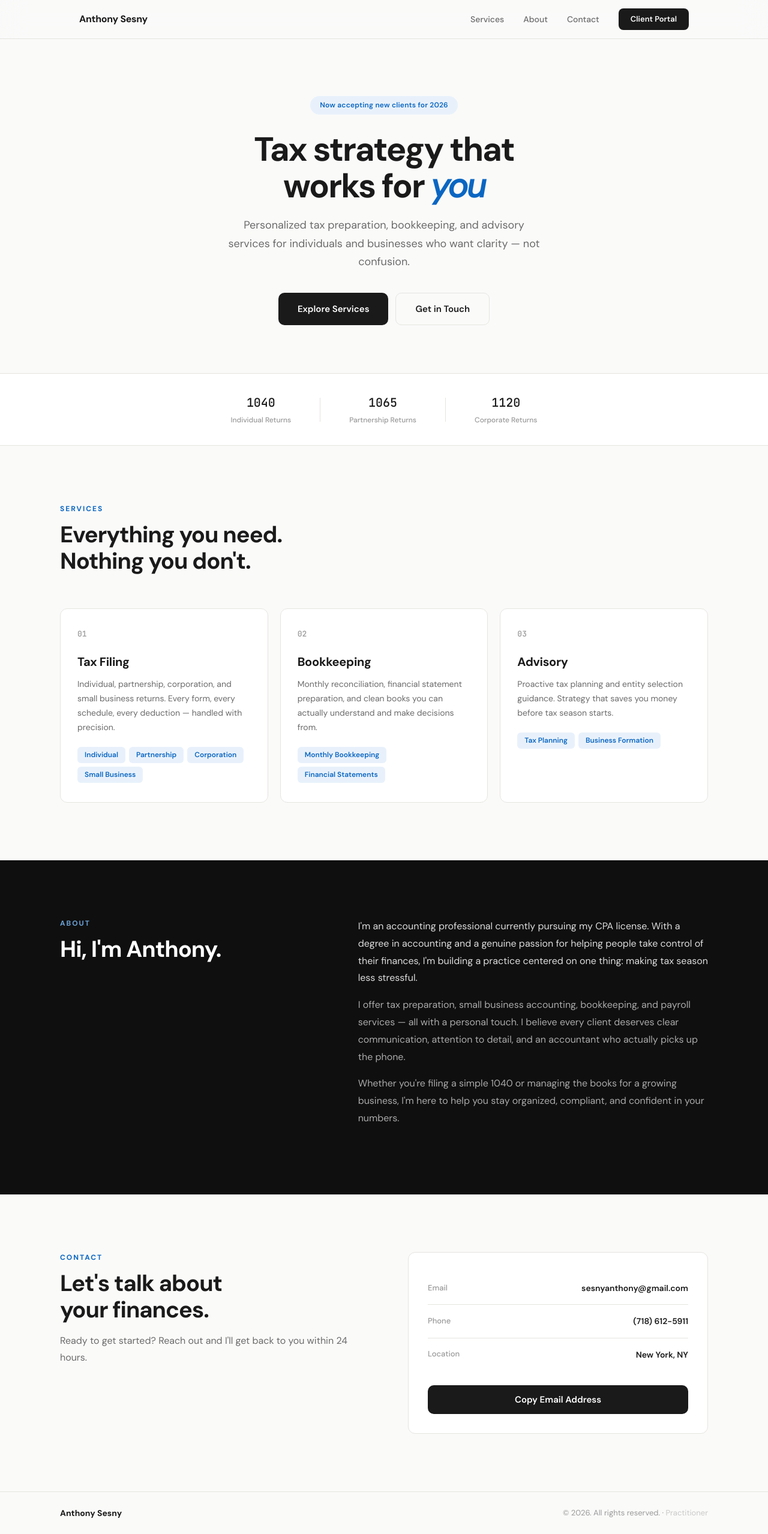
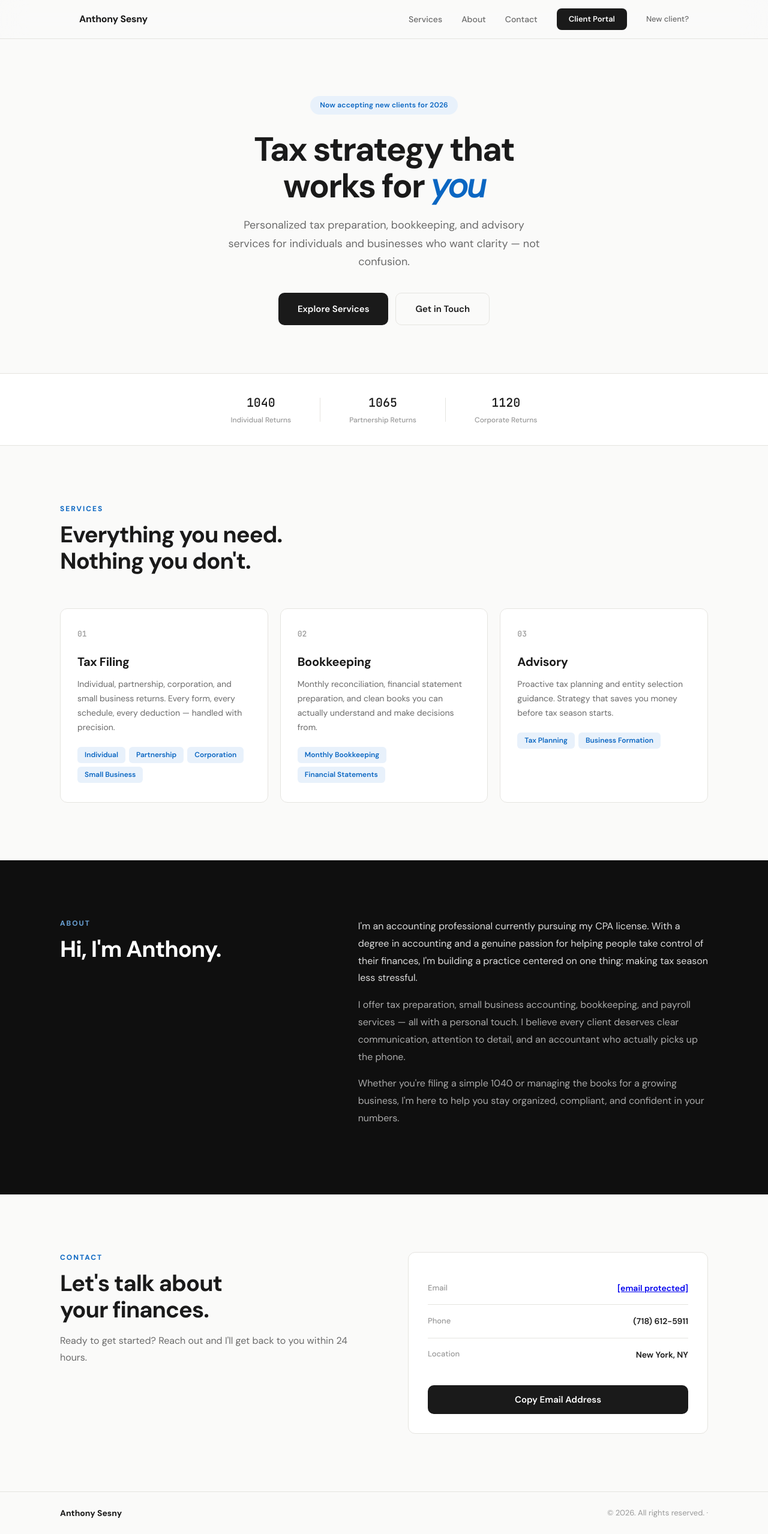
Before and after one commit to antsezny-create/cpa-site, a plain HTML site: page index.html in a window 1280 px wide. Shown: the whole page at 60% size. Drawn offline with Linux system fonts and the light colour scheme.

Commit message:
Add files via upload

```diff
--- a/index.html
+++ b/index.html
@@ -17,6 +17,7 @@
       <a href="#about">About</a>
       <a href="#contact">Contact</a>
       <a href="login.html" class="nav-cta">Client Portal</a>
+      <a href="register.html" class="nav-register">New client?</a>
     </div>
   </div>
 </nav>
@@ -167,7 +168,7 @@
         <div class="contact-card">
           <div class="contact-row">
             <span class="contact-label">Email</span>
-            <span class="contact-value">sesnyanthony@gmail.com</span>
+            <span class="contact-value"><a href="/cdn-cgi/l/email-protection" class="__cf_email__" data-cfemail="dcafb9afb2a5bdb2a8b4b3b2a59cbbb1bdb5b0f2bfb3b1">[email&#160;protected]</a></span>
           </div>
           <div class="contact-row">
             <span class="contact-label">Phone</span>
@@ -188,10 +189,4 @@
 <footer class="footer">
   <div class="footer-inner">
     <span class="footer-name">Anthony Sesny</span>
-    <span class="footer-copy">&copy; 2026. All rights reserved. · <a href="admin.html" style="color: inherit; text-decoration: none; opacity: 0.5;">Practitioner</a></span>
-  </div>
-</footer>
-
-<script src="script.js"></script>
-</body>
-</html>
+    <span class="footer-copy">&copy; 2026. All rights reserved. · <a href="admin.html" style="color: inherit; text-de
--- a/style.css
+++ b/style.css
@@ -95,6 +95,19 @@
 .nav-cta:hover {
   opacity: 0.85;
   color: var(--white) !important;
+}
+
+.nav-register {
+  font-size: 13px !important;
+  font-weight: 500 !important;
+  color: var(--text-muted) !important;
+  text-decoration: none;
+  transition: color 0.2s;
+  white-space: nowrap;
+}
+
+.nav-register:hover {
+  color: var(--accent) !important;
 }
 
 /* ── Hero ── */
@@ -519,6 +532,10 @@
     display: none;
   }
 
+  .nav-register {
+    display: none;
+  }
+
   .hero {
     padding: 120px 20px 60px;
   }
```
